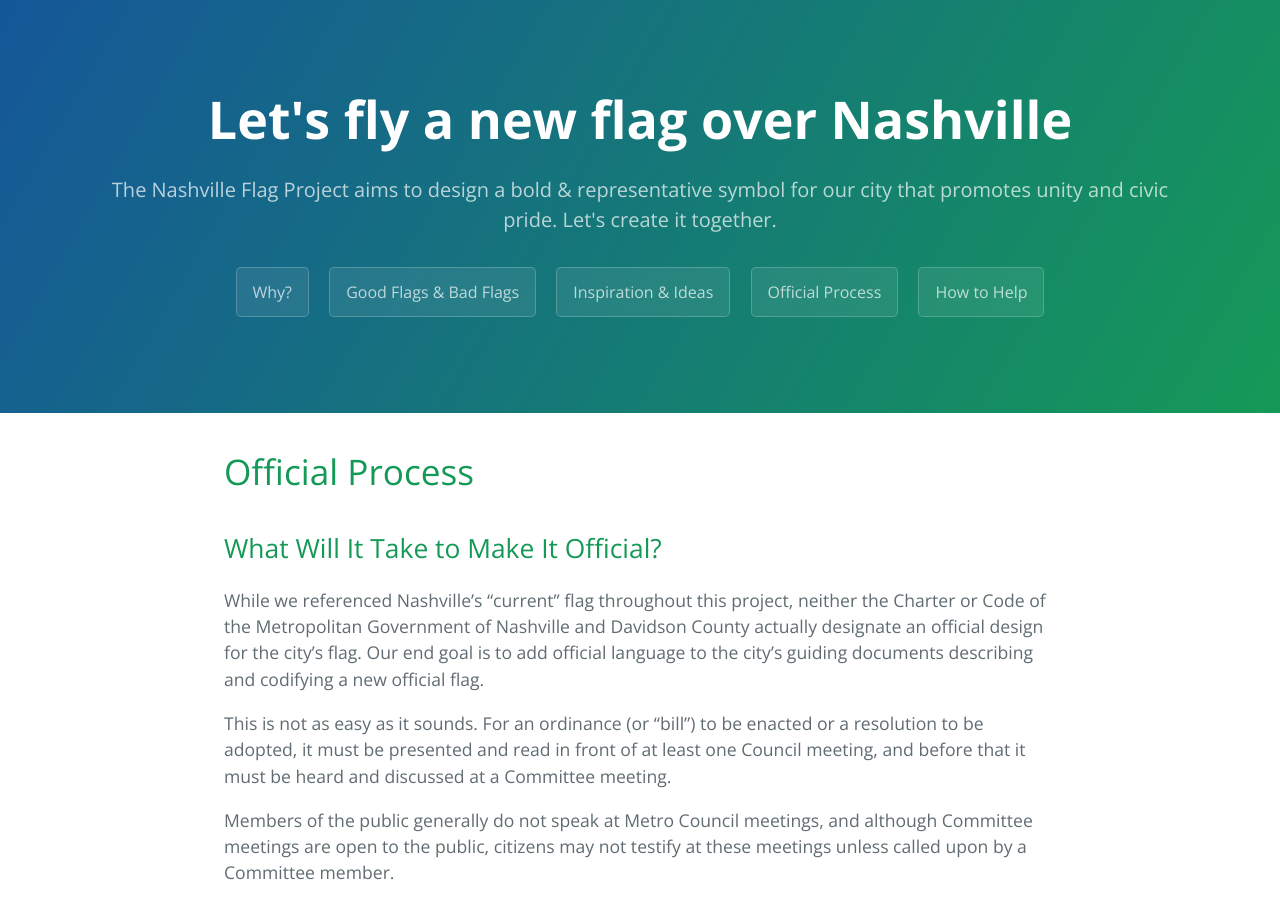
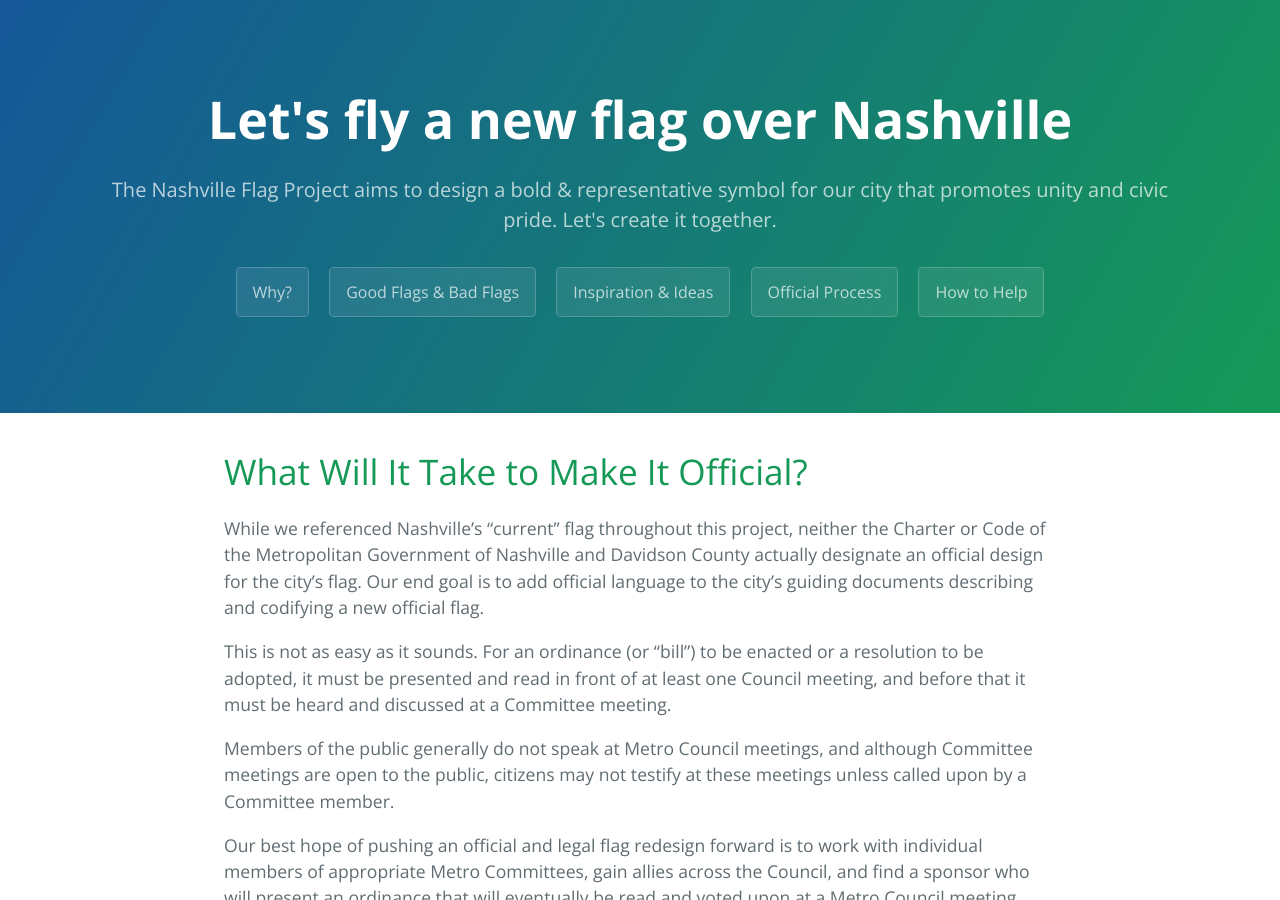
Before and after one commit to jholloway/nashvilleflag, a Jekyll site: the page built from docs/official-process.md, in a window 1280 px wide and 900 px high. Built offline with Jekyll 4.4.1, drawn with Linux system fonts in a browser that asks for light colours; our own code applies the rules of GitHub Pages for plain Markdown files.

Commit message:
Update official-process.md

```diff
--- a/docs/official-process.md
+++ b/docs/official-process.md
@@ -1,6 +1,4 @@
-# Official Process
-
-## What Will It Take to Make It Official?
+# What Will It Take to Make It Official?
 While we referenced Nashville’s “current” flag throughout this project, neither the Charter or Code of the Metropolitan Government of Nashville and Davidson County actually designate an official design for the city’s flag. Our end goal is to add official language to the city’s guiding documents describing and codifying a new official flag.
 
 This is not as easy as it sounds. For an ordinance (or “bill”) to be enacted or a resolution to be adopted, it must be presented and read in front of at least one Council meeting, and before that it must be heard and discussed at a Committee meeting.
```
